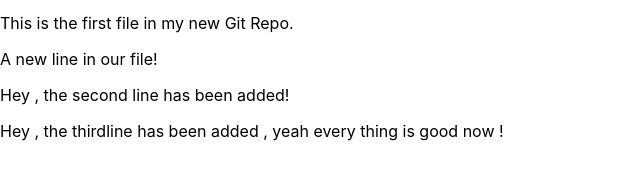
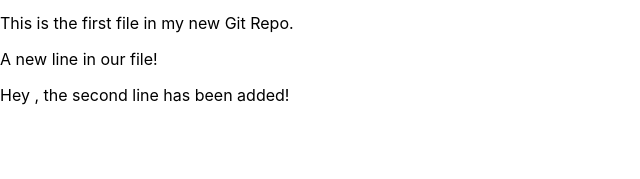
Before and after one commit to hifi250/Group1Team, a plain HTML site: page index.html in a window 1280 px wide. Shown: the part 105-284 px from the top of the page, without its empty margins (0-640 px from the left). Drawn offline with Linux system fonts and the light colour scheme.

Commit message:
Update index.html
Deleting the third line of codes

```diff
--- a/index.html
+++ b/index.html
@@ -12,7 +12,7 @@ style="width:100%;max-width:960px"></div>
 <p>This is the first file in my new Git Repo.</p>
 <p>A new line in our file!</p>
 <p>Hey , the second line has been added!</p>
-  <p>Hey , the thirdline has been added ,  yeah every thing  is good now !</p>
+
 
 </body>
 </html>
```
